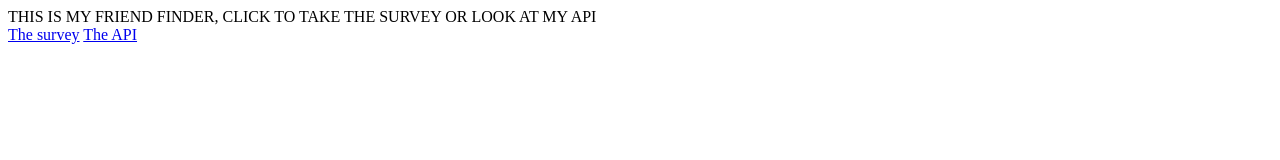
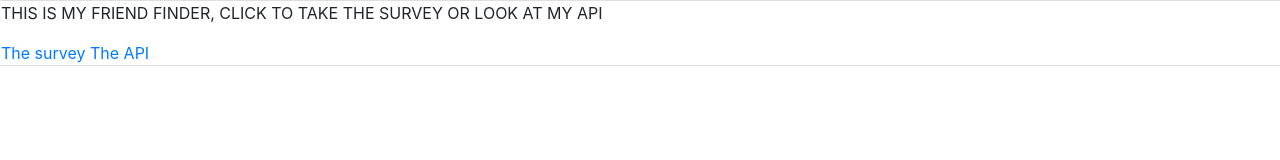
Before and after one commit to atocchi/friends, a website: page home.html in a window 1280 px wide. Drawn offline with nearby package versions, Linux system fonts and the light colour scheme.

Commit message:
--adding Bootstrap Elements

```diff
--- a/home.html
+++ b/home.html
@@ -5,10 +5,15 @@
     <meta name="viewport" content="width=device-width, initial-scale=1.0">
     <meta http-equiv="X-UA-Compatible" content="ie=edge">
     <title>Document</title>
+    <link rel="stylesheet" href="https://stackpath.bootstrapcdn.com/bootstrap/4.3.1/css/bootstrap.min.css" integrity="sha384-ggOyR0iXCbMQv3Xipma34MD+dH/1fQ784/j6cY/iJTQUOhcWr7x9JvoRxT2MZw1T" crossorigin="anonymous">
 </head>
 <body>
-    <div>THIS IS MY FRIEND FINDER, CLICK TO TAKE THE SURVEY OR LOOK AT MY API</div>
+    <section class="card row">
+        <span class="card-body-grey col-md">
+        <p class="card-text">THIS IS MY FRIEND FINDER, CLICK TO TAKE THE SURVEY OR LOOK AT MY API</p>
     <a href="/survey">The survey</a>
     <a href="/api/friends">The API</a>
+        </span>
+</section>
 </body>
 </html>
```
Also changed, not shown: survey.html (+4 -3 lines).
